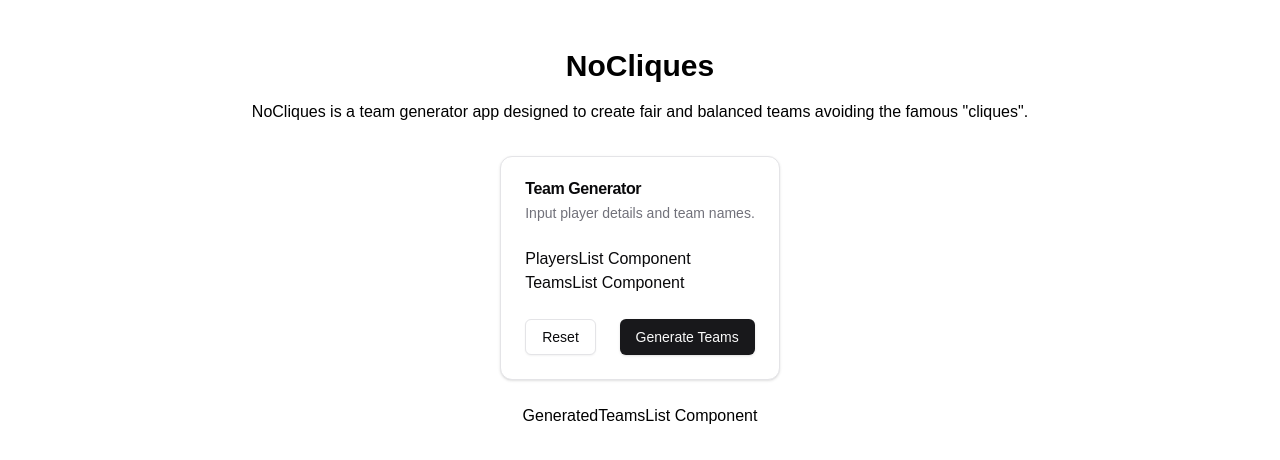
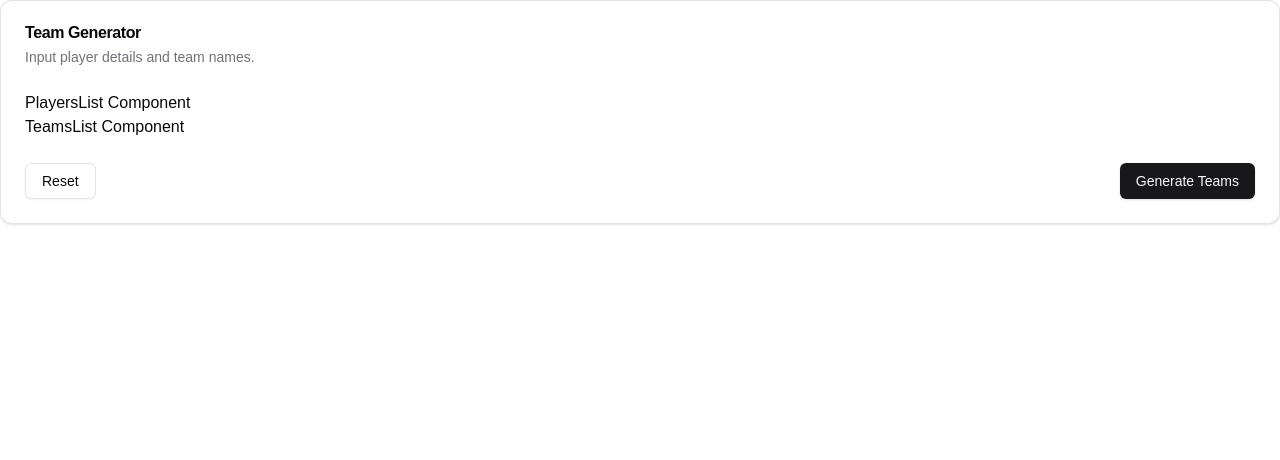
Before and after one commit to antoniopolonijr/nocliques, a Next.js app: page / in a window 1280 px wide. Shown: the top 460 px of the page. Built offline with nearby package versions, Linux system fonts and the light colour scheme.

Commit message:
refactor(homepage): modify Home Page to use only TeamGenerator. Closes #20

```diff
--- a/src/app/page.tsx
+++ b/src/app/page.tsx
@@ -1,18 +1,9 @@
 import { TeamGenerator } from "./components/TeamGenerator";
-import { GeneratedTeamsList } from "./components/GeneratedTeamsList";
 
 export default function Home() {
   return (
-    <main className="container mx-auto py-12 px-2">
-      <h1 className="text-3xl font-bold text-center">NoCliques</h1>
-      <p className="text-center mt-4">
-        NoCliques is a team generator app designed to create fair and balanced
-        teams avoiding the famous "cliques".
-      </p>
-      <div className="flex flex-col gap-6 mt-8 items-center">
-        <TeamGenerator />
-        <GeneratedTeamsList />
-      </div>
+    <main>
+      <TeamGenerator />
     </main>
   );
 }
```
